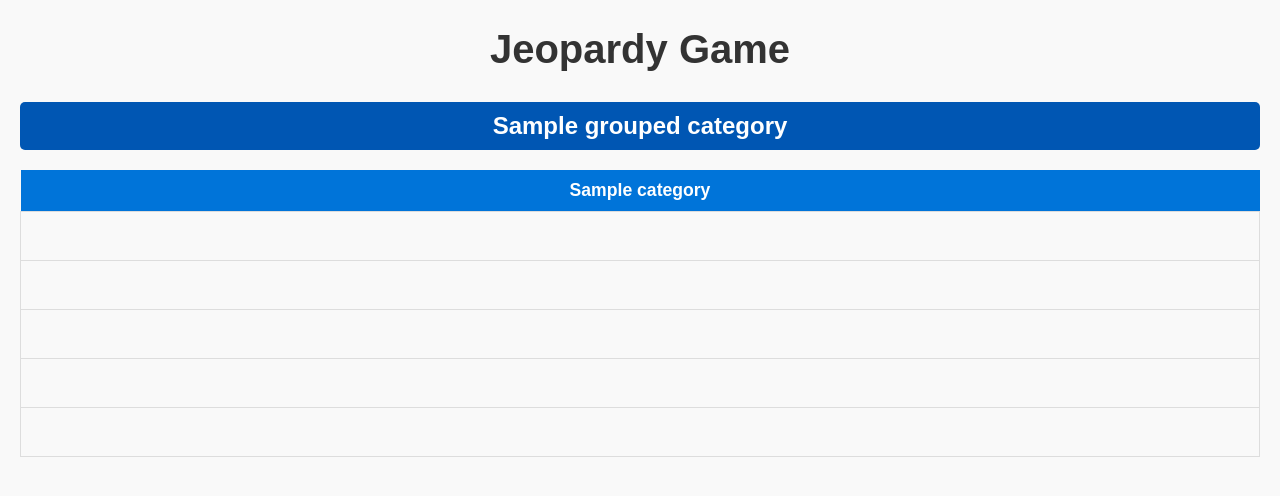
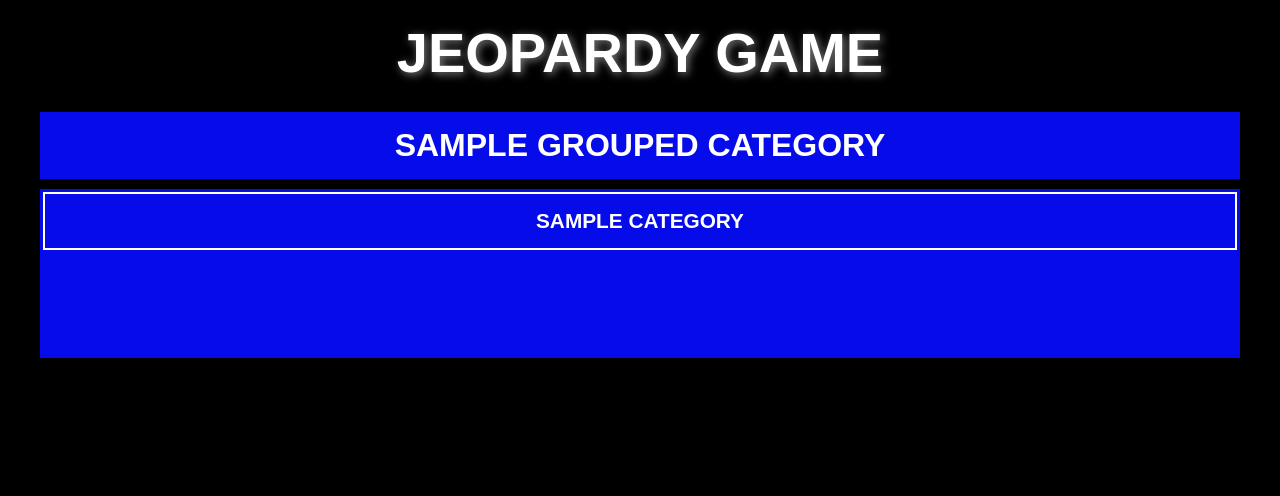
Before and after one commit to amitsankaran1/Playable-Jeopardy-Archive, a Flask app: template jeopardy_game/templates/game.html in a window 1280 px wide. Shown: the top 496 px of the page. Run offline with Flask 3, Linux system fonts and the light colour scheme; the template is opened without the code that fills it: most values are stand-ins (such as "Sample title", 1, 10 or a date in 2020); lists and menus that the app fills with data are empty.

Commit message:
made some changes to styling to better match the game

```diff
--- a/jeopardy_game/static/css/style.css
+++ b/jeopardy_game/static/css/style.css
@@ -1,75 +1,94 @@
 body {
-    font-family: Arial, sans-serif;
-    margin: 20px;
-    background-color: #f9f9f9;
-    color: #333;
+    font-family: 'Swiss 911', Arial, sans-serif;
+    margin: 0;
+    background-color: #000;
+    color: #fff;
 }
 
 h1 {
     text-align: center;
-    font-size: 2.5rem;
-    margin-bottom: 20px;
+    font-size: 3.5rem;
+    margin: 20px 0;
+    color: #fff;
+    text-transform: uppercase;
+    text-shadow: 2px 2px 8px rgba(255, 255, 255, 0.5);
 }
 
 .round {
-    margin-top: 30px;
+    margin: 20px auto;
+    max-width: 1200px;
 }
 
 h2 {
     text-align: center;
-    background-color: #0056b3;
-    color: white;
-    padding: 10px;
-    border-radius: 5px;
-    margin-bottom: 20px;
+    background-color: #060CE9;
+    color: #fff;
+    padding: 15px;
+    font-size: 2rem;
+    text-transform: uppercase;
+    margin-bottom: 10px;
 }
 
 table {
     width: 100%;
-    border-collapse: collapse;
+    border-collapse: separate;
+    border-spacing: 3px;
     margin: 0 auto;
     text-align: center;
+    background-color: #060CE9;
 }
 
 th {
-    background-color: #0074d9;
-    color: white;
-    padding: 10px;
-    font-size: 1.1rem;
+    background-color: #060CE9;
+    color: #fff;
+    padding: 15px;
+    font-size: 1.3rem;
+    text-transform: uppercase;
+    border: 2px solid #fff;
 }
 
 td {
-    border: 1px solid #ddd;
-    padding: 15px;
-    font-size: 1rem;
+    background-color: #060CE9;
+    padding: 0;
+    position: relative;
+    aspect-ratio: 4/3;
+    width: calc(100% / 6);
 }
 
 td ul {
     list-style: none;
     padding: 0;
     margin: 0;
+    height: 100%;
 }
 
 td ul li {
     cursor: pointer;
-    font-size: 1.1rem;
-    background-color: #ffc107;
-    padding: 15px;
-    border-radius: 5px;
-    transition: background-color 0.3s, transform 0.2s;
+    font-size: 2.5rem;
+    background-color: #060CE9;
+    color: #F3D676;
+    height: 100%;
+    display: flex;
+    align-items: center;
+    justify-content: center;
+    border: 2px solid #fff;
+    transition: background-color 0.3s;
+    font-weight: bold;
 }
 
 td ul li:hover {
-    background-color: #ffca28;
-    transform: scale(1.05);
+    background-color: #0C1FA0;
+    transform: none;
 }
 
 td ul li span.value {
     font-weight: bold;
-    font-size: 1.2rem;
+    font-size: 2.5rem;
 }
 
 .answered {
-    background-color: #4caf50 !important;
-    color: white !important;
+    background-color: #1A1A1A !important;
+    color: #FFFFFF !important;
+    border-color: #060CE9 !important;
+    font-size: 1.5rem !important;
 }
```
